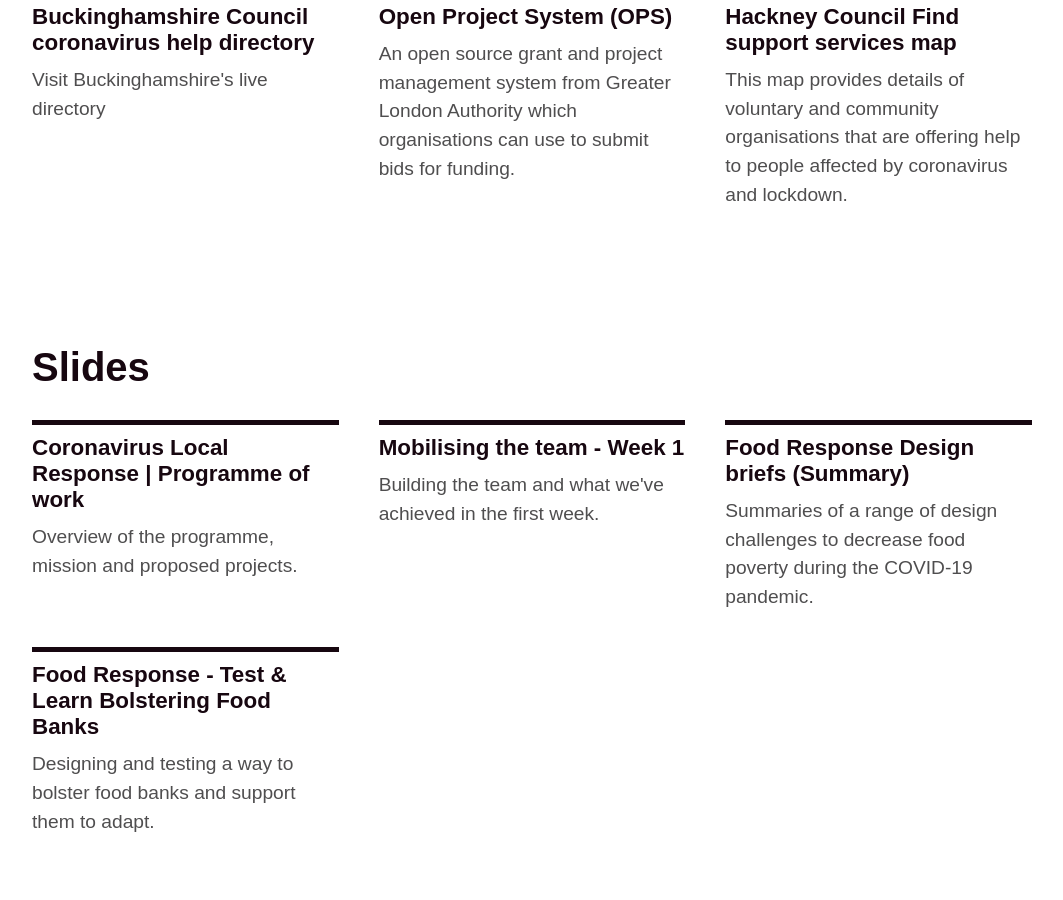
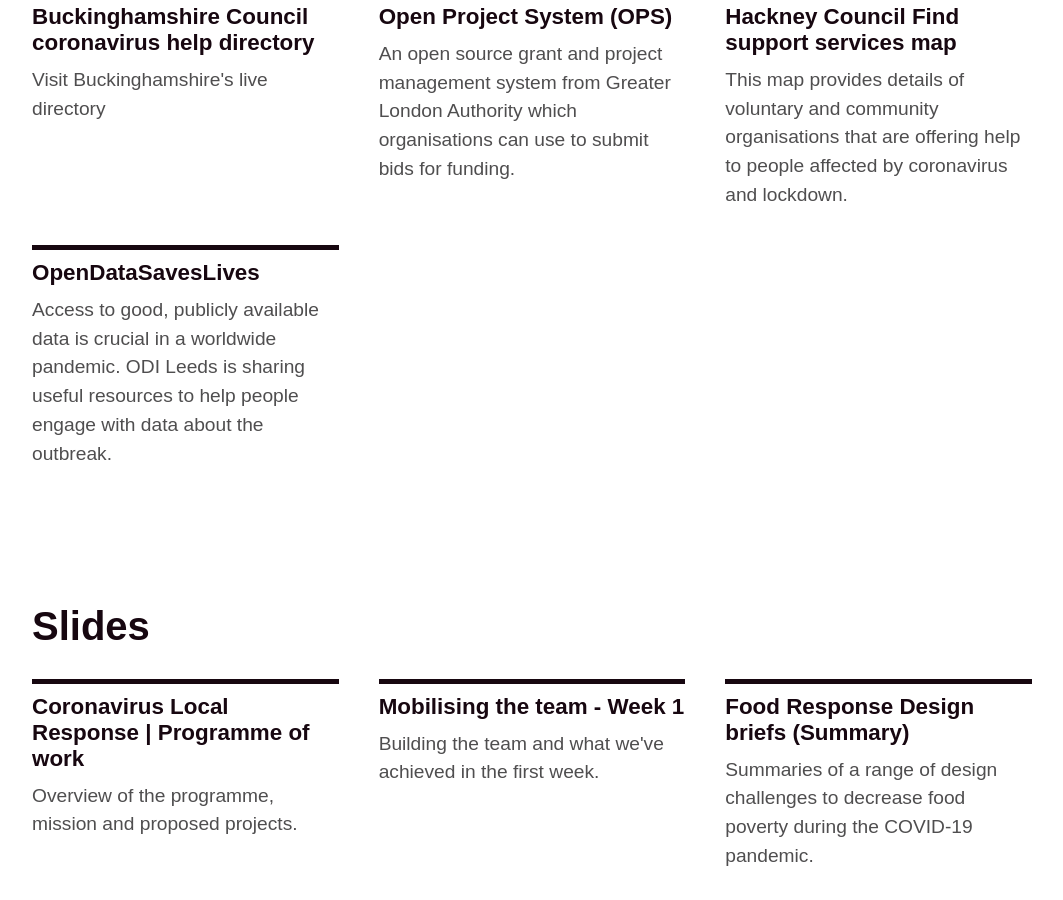
Before and after one commit to wearefuturegov/london-coronavirus-response-microsite, a Jekyll site: the page built from index.markdown, in a window 1280 px wide and 900 px high, scrolled down 1663 px. Shown: the whole window, without its empty margins (108-1171 px from the left). Built offline with Jekyll 4.4.1, drawn with Linux system fonts in a browser that asks for light colours; some web fonts are replaced.

Commit message:
Update products.yml

```diff
--- a/_data/products.yml
+++ b/_data/products.yml
@@ -21,3 +21,7 @@
 - title: Hackney Council Find support services map
   url: https://hackney.gov.uk/find-support-services
   caption: This map provides details of voluntary and community organisations that are offering help to people affected by coronavirus and lockdown.
+
+- title: OpenDataSavesLives
+  url: https://odileeds.org/covid19
+  caption: Access to good, publicly available data is crucial in a worldwide pandemic. ODI Leeds is sharing useful resources to help people engage with data about the outbreak.
```
